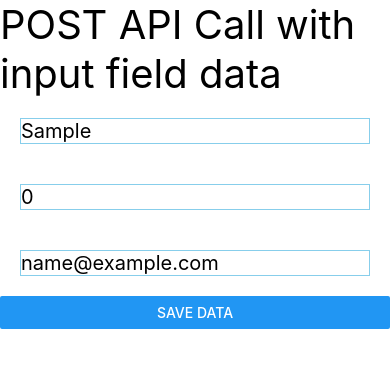
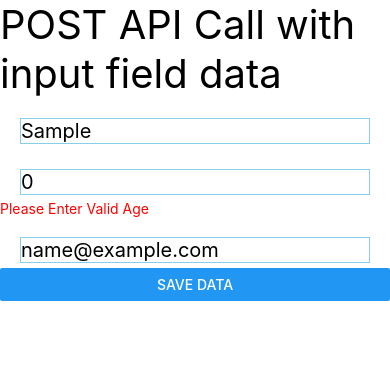
Before and after one commit to Deepakiit17/React-Native, a React Native app: screen / in a window 390 px wide. Both pictures are taken after typing "Sample", "name@example.com" into the empty fields and a click on the button "SAVE DATA". Shown: the top 368 px of the page. Built offline with nearby package versions, Linux system fonts and the light colour scheme; no server answers.

Commit message:
simple form validation

```diff
--- a/App.js
+++ b/App.js
@@ -5,7 +5,36 @@
   const [name, setName] = useState('');
   const [age, setAge] = useState(0);
   const [email, setEmail] = useState('');
+
+  const [nameError, setNameError] = useState(false);
+  const [ageError, setAgeError] = useState(false);
+  const [emailError, setEmailError] = useState(false);
+
   const saveAPIData = async () => {
+    if (!name) {
+      setNameError(true);
+    } else {
+      setNameError(false);
+    }
+
+    if (!age) {
+      setAgeError(true);
+    } else {
+      setAgeError(false);
+    }
+
+    if (!email) {
+      setEmailError(true);
+    } else {
+      setEmailError(false);
+    }
+
+    if (!name || !age || !email) {
+      return false;
+    }
+
+    console.warn('next');
+
     const url = 'http://10.0.2.2:3000/users';
     let result = await fetch(url, {
       method: 'POST',
@@ -14,7 +43,7 @@
     });
     result = await result.json();
     if (result) {
-      console.warn("Data Added");
+      console.warn('Data Added');
     }
   };
 
@@ -27,18 +56,27 @@
         onChangeText={text => setName(text)}
         placeholder="Enter Name"
       />
+      {nameError ? (
+        <Text style={styles.errorText}>Please Enter Valid Name</Text>
+      ) : null}
       <TextInput
         style={styles.input}
         value={age}
         onChangeText={text => setAge(text)}
         placeholder="Enter Age"
       />
+      {ageError ? (
+        <Text style={styles.errorText}>Please Enter Valid Age</Text>
+      ) : null}
       <TextInput
         style={styles.input}
         value={email}
         onChangeText={text => setEmail(text)}
         placeholder="Enter Email"
       />
+      {emailError ? (
+        <Text style={styles.errorText}>Please Enter Valid Email</Text>
+      ) : null}
       <Button title="Save Data" onPress={saveAPIData} />
     </View>
   );
@@ -50,6 +88,10 @@
     borderWidth: 1,
     margin: 20,
     fontSize: 20,
+    marginBottom: 5,
+  },
+  errorText: {
+    color: 'red',
   },
 });
 
```
